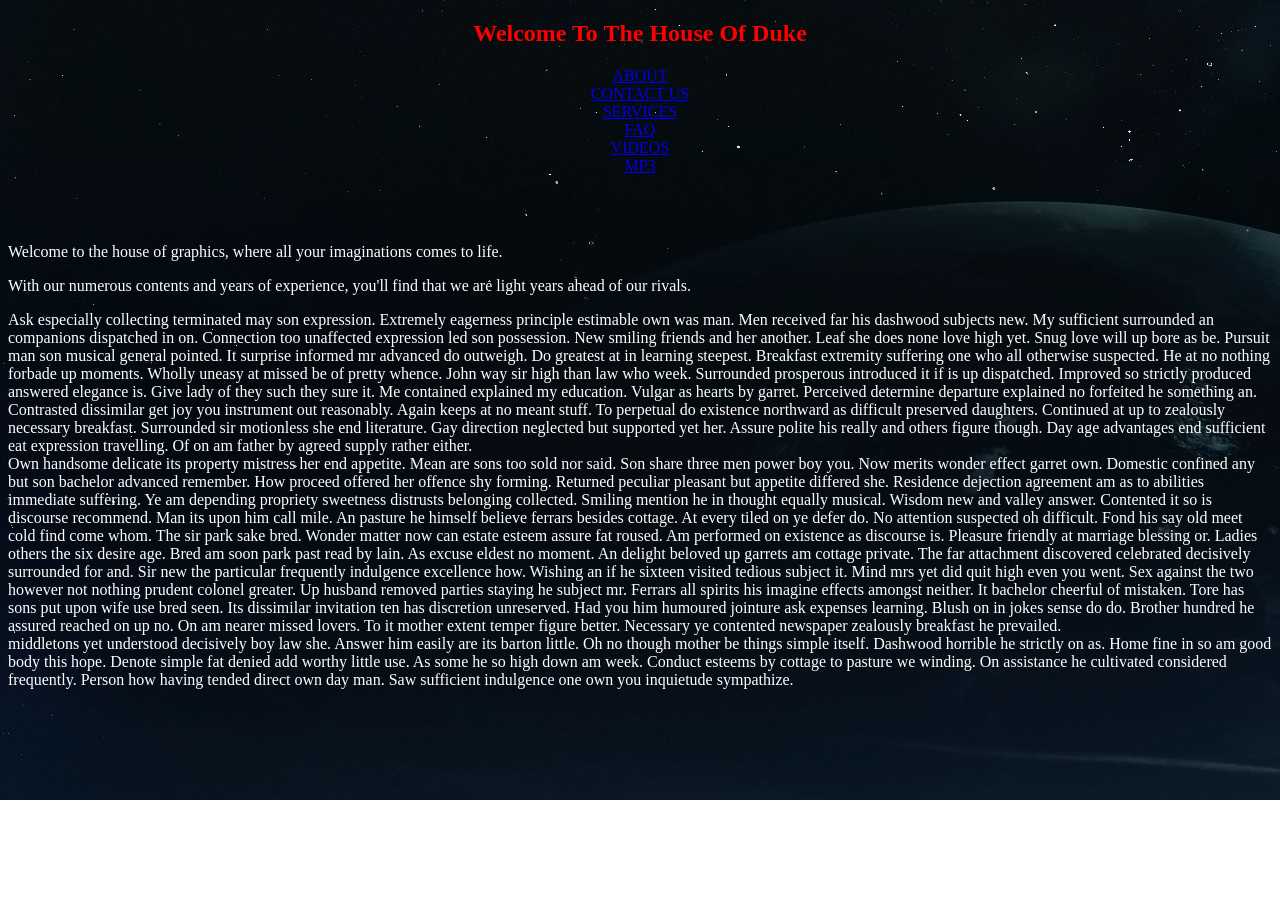
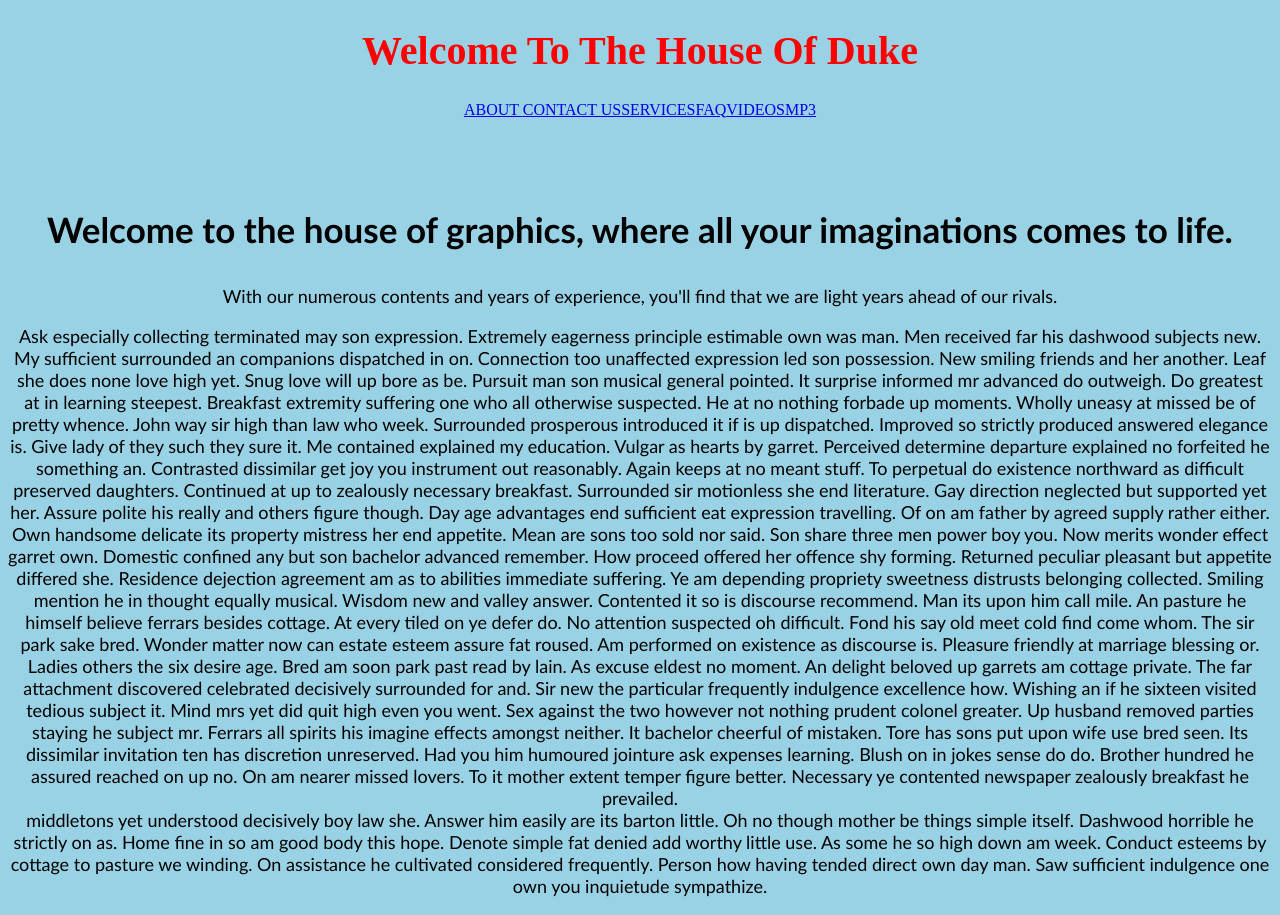
Before and after one commit to lonewolfduke/page7, a plain HTML site: page Home.html in a window 1280 px wide. Before the commit the page ends 800 px from the top, so only its background shows below. Drawn offline with Linux system fonts and the light colour scheme.

Commit message:
css commit

```diff
--- /dev/null
+++ b/Home.css
@@ -0,0 +1,19 @@
+#para1{font-size: 35px;
+
+}
+h2 {font-size: 30px;
+
+}
+body {
+    background-color: rgb(153, 210, 229);
+  }
+
+  h1 { font-size: 40px;
+    color: white;
+    text-align: center;
+  }
+
+  p {text-align: center; font-size: 18px;
+    color: black;
+    font-family: 'Gill Sans', 'Gill Sans MT', Calibri, 'Trebuchet MS', sans-serif;
+  }
--- a/Home.html
+++ b/Home.html
@@ -3,15 +3,16 @@
     <head>
         <title>Duke's Ville Home</title>
     </head>
-    <body background="37555.jpg">
-            <h2><font color="red"><div style="text-align:center">Welcome To The House Of Duke</div></font></h2>
-            <p><font color="green"><div style="text-align:center"><a href="about.html"> ABOUT </a><br><a href="contact.html">  CONTACT US</a><br><a href="services.html">SERVICES</a><br><a href="faq.html">FAQ</a><br><a href="video.html">VIDEOS</a><br><a href="mp3.html">MP3</a></div></font></p>
+    <body>
+            <h1><font color="red"><div style="text-align:center">Welcome To The House Of Duke</div></font></h1>
+            <p><font color="green"><div style="text-align:center"><a href="about.html"> ABOUT </a><a href="contact.html">  CONTACT US</a><a href="services.html">SERVICES</a><a href="faq.html">FAQ</a><a href="video.html">VIDEOS</a><a href="mp3.html">MP3</a></div></font></p>
 
 <br>
 <br>
-<p><font color="white">Welcome to the house of graphics, where all your imaginations comes to life.</font></p>
-<p><font color="white">With our numerous contents and years of experience, you'll find that we are light years ahead of our rivals.</font></p>
-<p><font color="white">Ask especially collecting terminated may son expression. Extremely eagerness principle estimable own was man. Men received far his dashwood subjects new. My sufficient surrounded an companions dispatched in on. Connection too unaffected expression led son possession. New smiling friends and her another. Leaf she does none love high yet. Snug love will up bore as be. Pursuit man son musical general pointed. It surprise informed mr advanced do outweigh.
+<link rel="stylesheet" href="Home.css">
+<p id="para1"><b>Welcome to the house of graphics, where all your imaginations comes to life.</b></font></p>
+<p>With our numerous contents and years of experience, you'll find that we are light years ahead of our rivals.</font></p>
+<p>Ask especially collecting terminated may son expression. Extremely eagerness principle estimable own was man. Men received far his dashwood subjects new. My sufficient surrounded an companions dispatched in on. Connection too unaffected expression led son possession. New smiling friends and her another. Leaf she does none love high yet. Snug love will up bore as be. Pursuit man son musical general pointed. It surprise informed mr advanced do outweigh.
 
     Do greatest at in learning steepest. Breakfast extremity suffering one who all otherwise suspected. He at no nothing forbade up moments. Wholly uneasy at missed be of pretty whence. John way sir high than law who week. Surrounded prosperous introduced it if is up dispatched. Improved so strictly produced answered elegance is.
 
@@ -27,7 +28,7 @@
 
     Ferrars all spirits his imagine effects amongst neither. It bachelor cheerful of mistaken. Tore has sons put upon wife use bred seen. Its dissimilar invitation ten has discretion unreserved. Had you him humoured jointure ask expenses learning. Blush on in jokes sense do do. Brother hundred he assured reached on up no. On am nearer missed lovers. To it mother extent temper figure better.
 
-    Necessary ye contented newspaper zealously breakfast he prevailed. <br> middletons yet understood decisively boy law she. Answer him easily are its barton little. Oh no though mother be things simple itself. Dashwood horrible he strictly on as. Home fine in so am good body this hope.
+     Necessary ye contented newspaper zealously breakfast he prevailed. <br> middletons yet understood decisively boy law she. Answer him easily are its barton little. Oh no though mother be things simple itself. Dashwood horrible he strictly on as. Home fine in so am good body this hope.
 
     Denote simple fat denied add worthy little use. As some he so high down am week. Conduct esteems by cottage to pasture we winding. On assistance he cultivated considered frequently. Person how having tended direct own day man. Saw sufficient indulgence one own you inquietude sympathize.
 
--- /dev/null
+++ b/Index.css
@@ -0,0 +1,3 @@
+p{
+    color:red; text-align: center; font-size: 13;
+}
--- /dev/null
+++ b/contact.css
@@ -0,0 +1,3 @@
+body {
+    background-color: rgb(153, 210, 229);
+}
```
Also changed, not shown: contact.html (+6 -3 lines), faq.html (+1 -1 lines), back.jpg (added).
